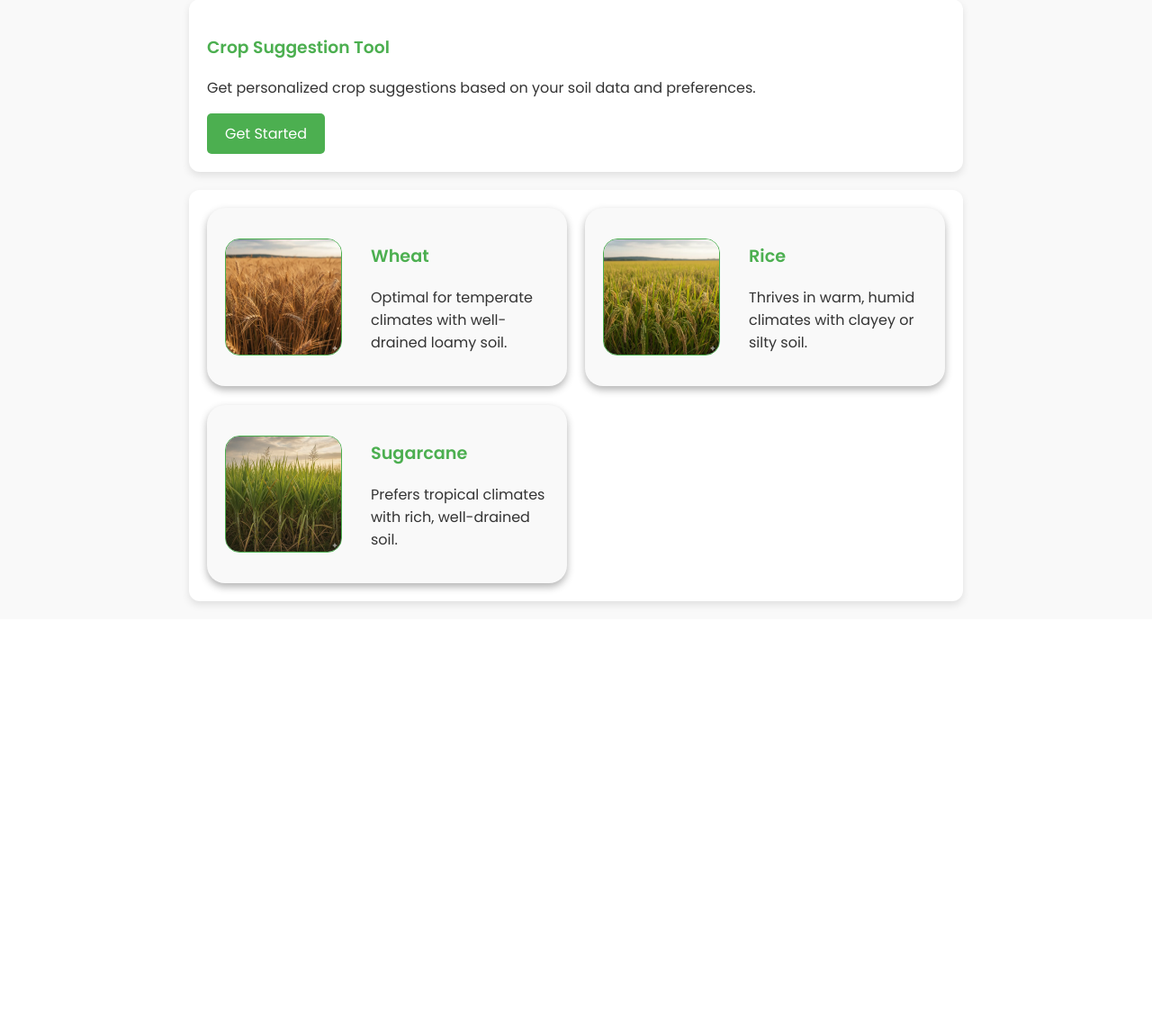
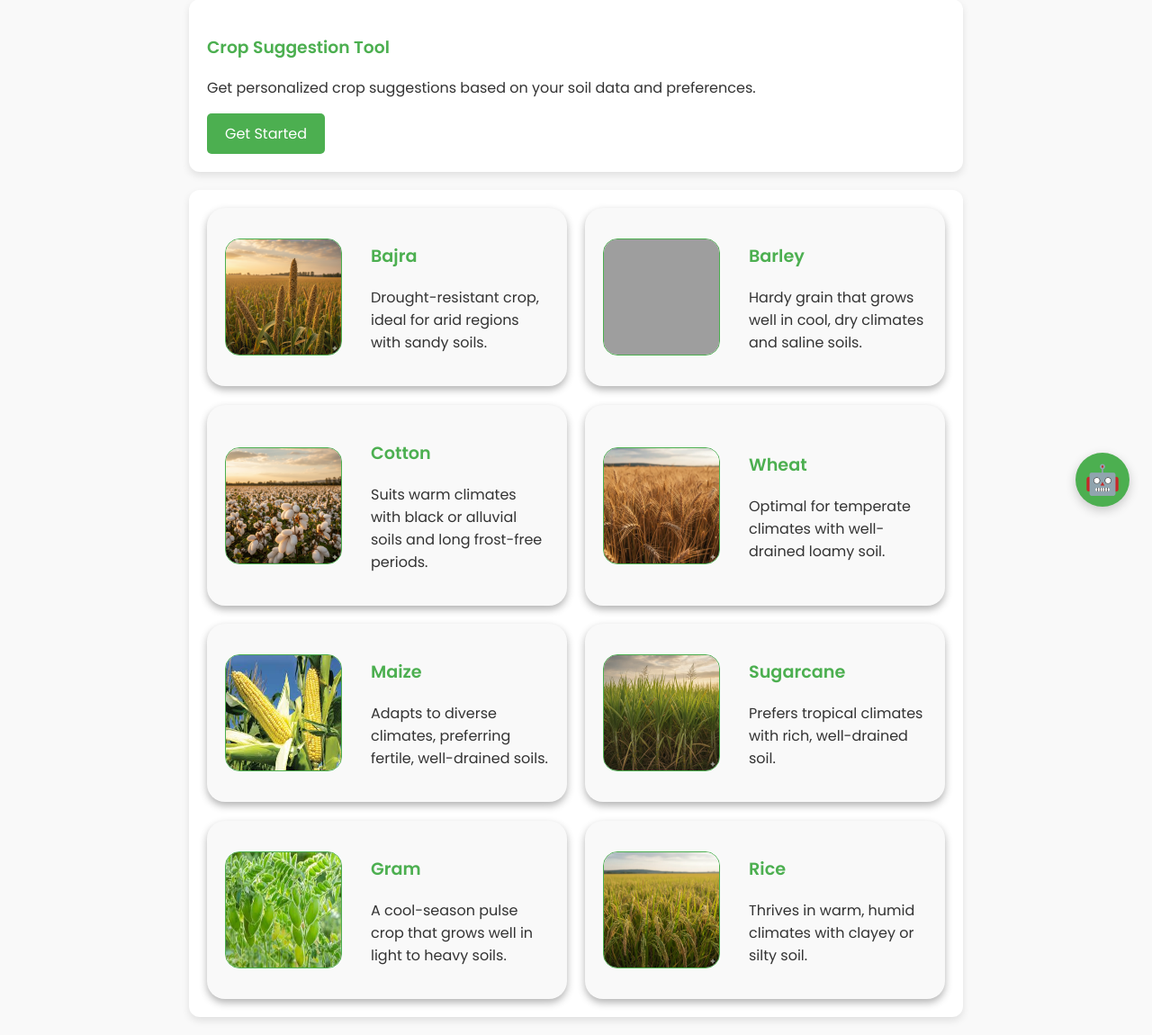
Before and after one commit to TarePradnyan/sih2..0, a Flask app: template templates/crop_sugg.html in a window 1280 px wide. Shown: the part 212-1362 px from the top of the page at 90% size. Before the commit the page ends 887 px from the top, so only its background shows below. Run offline with Flask 3, Linux system fonts and the light colour scheme; the template is opened without the code that fills it, so the values that code supplies are empty; grey boxes are pictures that could not be loaded.

Commit message:
Update crop_sugg.html

```diff
--- a/templates/crop_sugg.html
+++ b/templates/crop_sugg.html
@@ -37,10 +37,52 @@
         </div>
         <div class="container">
             <div class="crop-container">
+                <img src="../img/crop/bajra_1.webp" alt="Bajra" loading="lazy">
+                <div class="info">
+                    <h3>Bajra</h3>
+                    <p>Drought-resistant crop, ideal for arid regions with sandy soils.</p>
+                </div>
+            </div>
+            <div class="crop-container">
+                <img src="../img/crop/barley_1.webp" alt="Barley" loading="lazy">
+                <div class="info">
+                    <h3>Barley</h3>
+                    <p>Hardy grain that grows well in cool, dry climates and saline soils.</p>
+                </div>
+            </div>
+            <div class="crop-container">
+                <img src="../img/crop/cotton_1.webp" alt="Cotton" loading="lazy">
+                <div class="info">
+                    <h3>Cotton</h3>
+                    <p>Suits warm climates with black or alluvial soils and long frost-free periods.</p>
+                </div>
+            </div>
+            <div class="crop-container">
                 <img src="../img/crop/wheat_1.webp" alt="Wheat" loading="lazy">
                 <div class="info">
                     <h3>Wheat</h3>
                     <p>Optimal for temperate climates with well-drained loamy soil.</p>
+                </div>
+            </div>
+            <div class="crop-container">
+                <img src="../img/crop/maize_1.webp" alt="Maize" loading="lazy">
+                <div class="info">
+                    <h3>Maize</h3>
+                    <p>Adapts to diverse climates, preferring fertile, well-drained soils.</p>
+                </div>
+            </div>
+            <div class="crop-container">
+                <img src="../img/crop/sugarcane_1.webp" alt="Sugarcane" loading="lazy">
+                <div class="info">
+                    <h3>Sugarcane</h3>
+                    <p>Prefers tropical climates with rich, well-drained soil.</p>
+                </div>
+            </div>
+            <div class="crop-container">
+                <img src="../img/crop/gram_1.webp" alt="Gram" loading="lazy">
+                <div class="info">
+                    <h3>Gram</h3>
+                    <p>A cool-season pulse crop that grows well in light to heavy soils.</p>
                 </div>
             </div>
             <div class="crop-container">
@@ -50,16 +92,10 @@
                     <p>Thrives in warm, humid climates with clayey or silty soil.</p>
                 </div>
             </div>
-            <div class="crop-container">
-                <img src="../img/crop/sugarcane_1.webp" alt="Sugarcane" loading="lazy">
-                <div class="info">
-                    <h3>Sugarcane</h3>
-                    <p>Prefers tropical climates with rich, well-drained soil.</p>
-                </div>
-            </div>
         </div>
     </main>
     <script src="../static/js/crop_sugg.js"></script>
     <script src="../script.js"></script>
+    <script src="../static/js/chatbox.js"></script>
   </body>
 </html>
```
